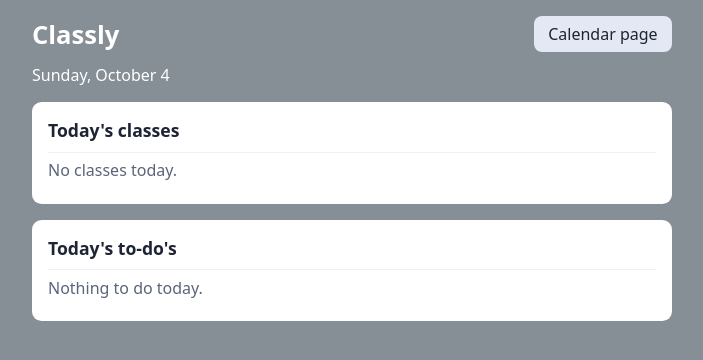
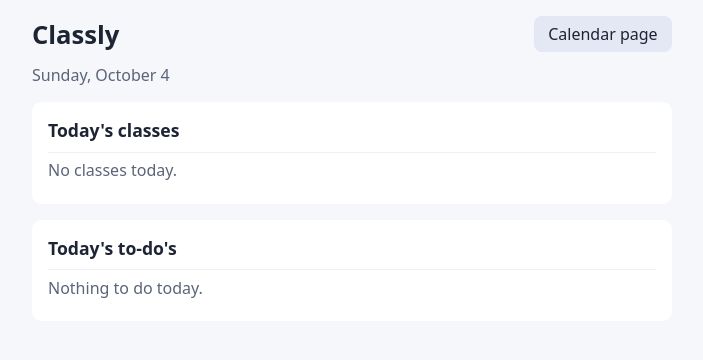
Before and after one commit to jstinson83/classly, a web app: page / in a window 1280 px wide. Shown: the top 360 px of the page, without its empty margins (288-991 px from the left). Run offline with its HTML, style and script files only (its server is not run), Linux system fonts and the light colour scheme; data that the repository does not hold is empty.

Commit message:
Make home page background light grey like the calendar
Co-Authored-By: Claude Sonnet 5.5 <noreply@anthropic.com>
Claude-Session: https://claude.ai/code/session_01VReAKq6u4LXPtpSGzs9sPC

```diff
--- a/backend/src/main/resources/static/index.html
+++ b/backend/src/main/resources/static/index.html
@@ -6,12 +6,12 @@
   <title>Classly</title>
   <style>
     * { box-sizing: border-box; }
-    body { font-family: system-ui, sans-serif; margin: 0; padding: 1rem; background: #868e96; color: #1d2433; }
+    body { font-family: system-ui, sans-serif; margin: 0; padding: 1rem; background: #f5f7fb; color: #1d2433; }
     main { max-width: 40rem; margin: 0 auto; }
     header { display: flex; align-items: center; justify-content: space-between; gap: .5rem; margin-bottom: .75rem; }
-    h1 { margin: 0; font-size: 1.6rem; color: #fff; }
+    h1 { margin: 0; font-size: 1.6rem; }
     a.nav { padding: .45rem .9rem; border-radius: .5rem; background: #e3e8f4; color: #1d2433; text-decoration: none; }
-    #today-label { color: #fff; margin: 0 0 1rem; }
+    #today-label { color: #5b6478; margin: 0 0 1rem; }
     section { background: #fff; border-radius: .6rem; padding: 1rem; margin-top: 1rem; }
     h2 { margin: 0 0 .6rem; font-size: 1.1rem; }
     ul { list-style: none; margin: 0; padding: 0; }
```
Also changed, not shown: .claude/context.md.
